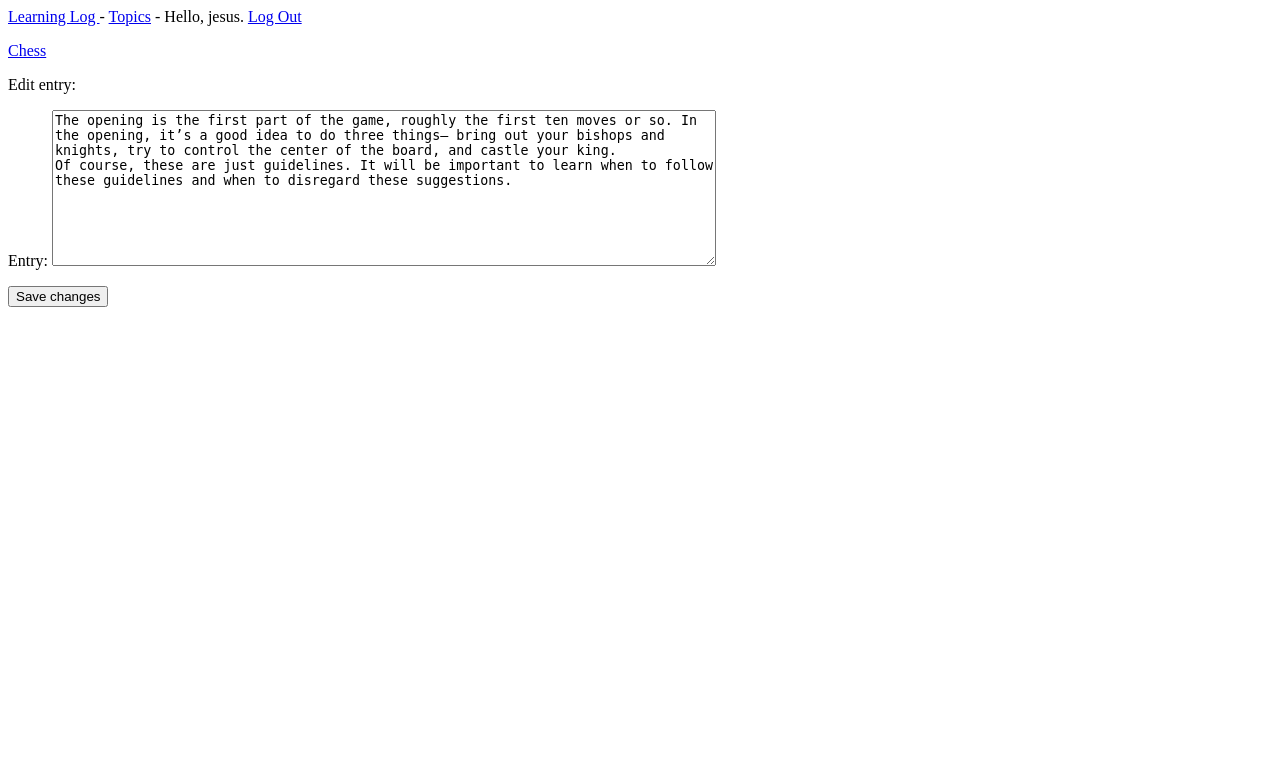
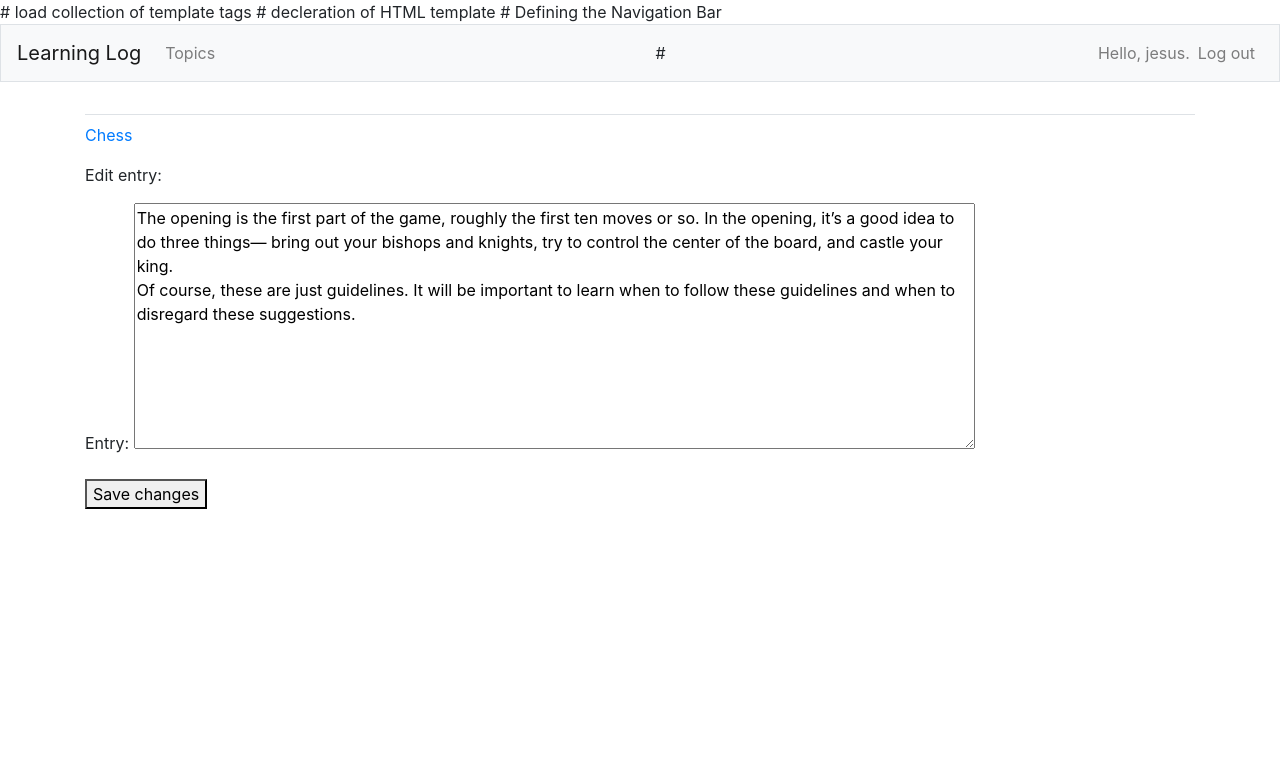
Before and after one commit to jesusross15/learning-_log, a Django app: page /edit_entry/1/ in a window 1280 px wide. Shown: the top 783 px of the page. Run offline with Django 4.2, Linux system fonts and the light colour scheme; a user stored in the database is signed in; data comes from the database, SQL or seed files in the repository; some libraries are stand-ins or nearby versions.

Commit message:
modifying base.html for bootstrap

```diff
--- a/learning_log/settings.py
+++ b/learning_log/settings.py
@@ -34,6 +34,9 @@ INSTALLED_APPS = [
     # my apps
     'learning_logs',
     'users',
+
+    # Third party apps
+    'bootstrap4',
 
     # Default django apps
     'django.contrib.admin',
--- a/learning_logs/templates/learning_logs/base.html
+++ b/learning_logs/templates/learning_logs/base.html
@@ -1,15 +1,69 @@
-<p>
-    <a href = "{% url 'learning_logs:index' %}">Learning Log </a>  -
-    <a href="{% url 'learning_logs:topics' %}">Topics</a>  -
-    {% if user.is_authenticated %}
-        Hello, {{ user.username }}.
+{% load bootstrap4 %} # load collection of template tags
 
-        <a href="{% url 'users:logout' %}">Log Out</a>
+# decleration of HTML template
+<!doctype html>
+<html lang="en">
+<head>
+  <meta charset="utf-8">
+  <meta name="viewport" content="width=device-width, initial-scale=1,
+       shrink-to-fit=no">
+  <title>Learning Log</title>
 
-  {% else %}
-    <a href="{% url 'users:register' %}">Register</a> -
-    <a href="{% url 'users:login' %}">Log In </a>
-  {% endif %}
+  {% bootstrap_css %}
+  {% bootstrap_javascript jquery='full' %}
 
-</p>
-{% block content %} {% endblock content %}
+</head>
+
+
+# Defining the Navigation Bar
+<body>
+
+  <nav class="navbar navbar-expand-md navbar-light bg-light mb-4 border">
+
+    <a class="navbar-brand" href="{% url 'learning_logs:index'%}"> Learning Log</a>
+
+    <button class="navbar-toggler" type="button" data-toggle="collapse"
+        data-target="#navbarCollapse" aria-controls="navbarCollapse"
+        aria-expanded="false" aria-label="Toggle navigation">
+      <span class="navbar-toggler-icon"></span></button>
+
+    <div class="collapse navbar-collapse" id="navbarCollapse">
+      <ul class="navbar-nav mr-auto">
+        <li class="nav-item">
+          <a class="nav-link" href="{% url 'learning_logs:topics'%}">
+              Topics</a></li>
+
+      </ul>
+
+
+      #
+      <ul class="navbar-nav ml-auto">
+        {% if user.is_authenticated %}
+          <li class="nav-item">
+            <span class="navbar-text"}">Hello, {{ user.username }}.</span>
+          </li>
+          <li class="nav-item">
+            <a class="nav-link" href="{% url 'users:logout' %}">Log out</a>
+          </li>
+        {% else %}
+          <li class="nav-item">
+            <a class="nav-link" href="{% url 'users:register' %}">Register</a>
+          </li>
+          <li class="nav-item">
+            <a class="nav-link" href="{% url 'users:login' %}">Log in</a></li>
+        {% endif %}
+      </ul>
+    </div>
+  </nav>
+
+  <main role="main" class="container">
+      <div class="pb-2 mb-2 border-bottom">
+        {% block page_header %}{% endblock page_header %}
+      </div>
+      <div>
+        {% block content %}{% endblock content %}
+      </div>
+    </main>
+
+  </body>
+  </html>
```
